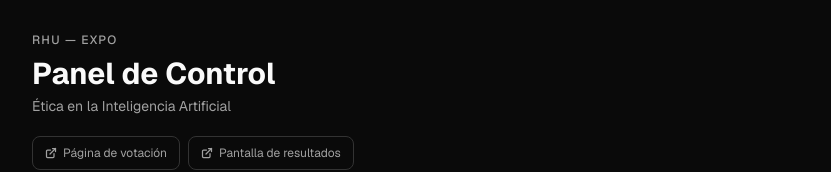
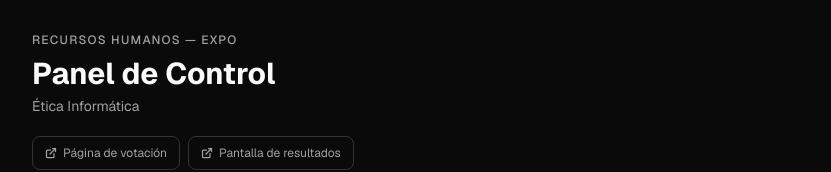
Before and after one commit to InfinityJaaR/rhu-etica, a Next.js app: page /admin in a window 1280 px wide. Shown: the top 172 px of the page, without its empty margins (224-1055 px from the left). Built offline with nearby package versions, Linux system fonts and the light colour scheme; no server answers; the database is empty.

Commit message:
feat: update strings to "Ética Informática" and "Recursos Humanos"
Replace "Ética en la IA" with "Ética Informática" and "RHU" with "Recursos Humanos" across multiple files.

Co-authored-by: Javier Alexander Alfaro Romero <112123168+InfinityJaaR@users.noreply.github.com>

```diff
--- a/app/admin/page.tsx
+++ b/app/admin/page.tsx
@@ -1,7 +1,7 @@
 import AdminClient from '@/components/admin/AdminClient'
 
 export const metadata = {
-  title: 'Admin — Ética en la IA',
+  title: 'Admin — Ética Informática',
 }
 
 export default function AdminPage() {
--- a/app/resultados/page.tsx
+++ b/app/resultados/page.tsx
@@ -1,7 +1,7 @@
 import ResultsClient from '@/components/results/ResultsClient'
 
 export const metadata = {
-  title: 'Resultados — Ética en la IA',
+  title: 'Resultados — Ética Informática',
 }
 
 export default function ResultadosPage() {
--- a/components/admin/AdminClient.tsx
+++ b/components/admin/AdminClient.tsx
@@ -136,11 +136,11 @@ export default function AdminClient() {
         <div className="mb-10">
           <div className="flex items-center gap-2 mb-2">
             <span className="text-xs font-medium uppercase tracking-widest text-muted">
-              RHU — Expo
+              Recursos Humanos — Expo
             </span>
           </div>
           <h1 className="font-display text-3xl font-bold text-foreground">Panel de Control</h1>
-          <p className="text-muted text-sm mt-1">Ética en la Inteligencia Artificial</p>
+          <p className="text-muted text-sm mt-1">Ética Informática</p>
 
           {/* Quick links */}
           <div className="mt-5 flex flex-wrap gap-2">
--- a/components/results/ResultsClient.tsx
+++ b/components/results/ResultsClient.tsx
@@ -112,7 +112,7 @@ export default function ResultsClient() {
           <span className="inline-block h-2 w-2 rounded-full bg-accent animate-pulse" />
           <span className="text-xs font-medium uppercase tracking-widest text-muted">En vivo</span>
         </div>
-        <h1 className="font-display text-5xl font-bold text-foreground mb-4">Ética en la IA</h1>
+        <h1 className="font-display text-5xl font-bold text-foreground mb-4">Ética Informática</h1>
         <p className="text-muted text-xl">Esperando el próximo dilema...</p>
       </div>
     )
```
Also changed, not shown: 1 other file (tests, documents, lock files or other folders).
